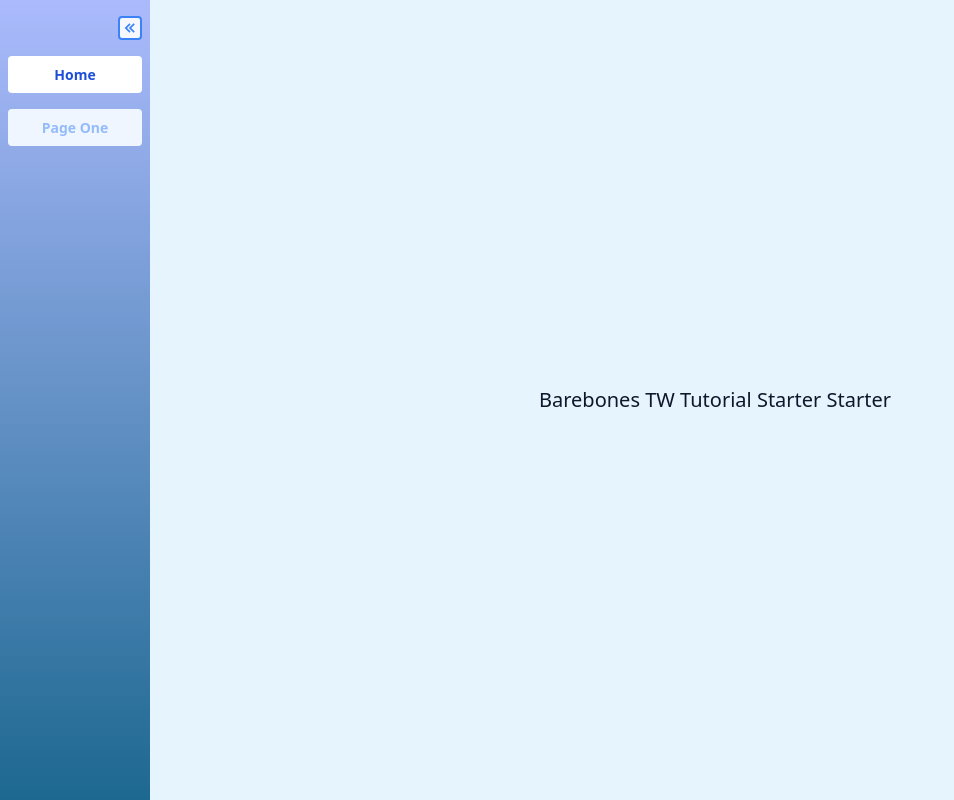
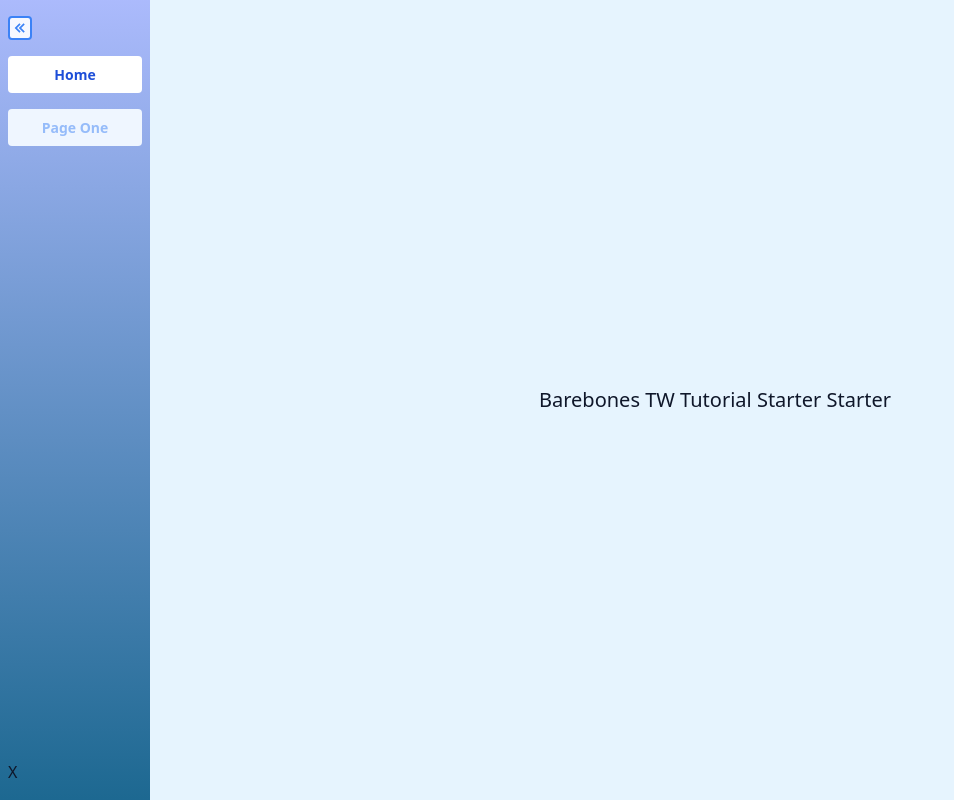
Before and after one commit to PaulHaze/nextjs-tutorial-starter, a Next.js app: page / in a window 1280 px wide. Shown: the whole page, without its empty margins (0-954 px from the left). Built offline with nearby package versions, Linux system fonts and the light colour scheme.

Commit message:
add placeholder for dark mode toggle

```diff
--- a/src/components/navigation/Nav.module.scss
+++ b/src/components/navigation/Nav.module.scss
@@ -1,16 +1,16 @@
 .sidebarContainer {
-  @apply min-h-[100vh] p-5 px-2 py-4 bg-gradient-to-b from-indigo-300/90 to-sky-800/90;
+  @apply flex min-h-[100vh] flex-col justify-between bg-gradient-to-b from-indigo-300/90 to-sky-800/90 p-5 px-2 py-4 transition-all;
 }
 
 .toggleBtnContainer {
-  @apply flex justify-end;
+  @apply relative;
   .toggleBtn {
-    @apply w-6 h-6 text-blue-500 border-2 border-blue-500 rounded flex items-center justify-center bg-[rgba(255,255,255,0.9)];
+    @apply flex h-6 w-6 items-center justify-center rounded border-2 border-blue-500 bg-[rgba(255,255,255,0.9)] text-blue-500;
   }
 }
 
 .toggleIcon {
-  @apply ease-in-out transition-all duration-300 w-6 h-6 m-0;
+  @apply m-0 h-6 w-6 transition-all duration-300 ease-in-out;
 }
 
 .linksList {
@@ -18,9 +18,9 @@
 }
 
 .sidebarLink {
-  @apply flex justify-center w-full px-4 py-2 my-4 font-semibold text-center text-sm rounded whitespace-nowrap text-blue-500/50 bg-blue-50;
+  @apply my-4 flex w-full justify-center whitespace-nowrap rounded bg-blue-50 px-4 py-2 text-center text-sm font-semibold text-blue-500/50;
 }
 
 .active {
-  @apply text-blue-700 bg-white;
+  @apply bg-white text-blue-700;
 }
--- a/src/components/navigation/NavBar.tsx
+++ b/src/components/navigation/NavBar.tsx
@@ -1,9 +1,9 @@
 import { BiChevronsLeft } from 'react-icons/bi';
 
 import { NavLink } from './NavLink';
+import { routes } from './routes';
 
 import styles from './Nav.module.scss';
-import { routes } from './routes';
 
 type NavBarProps = {
   showNav: boolean;
@@ -16,6 +16,8 @@ export function NavBar({ showNav, handleNavClick }: NavBarProps) {
   ));
   return (
     <nav className={styles.sidebarContainer}>
+      {/* NAV CONTAINER */}
+      <div className="">
         {/* SHOW HIDE BUTTON */}
         <div className={styles.toggleBtnContainer}>
           <button
@@ -38,6 +40,10 @@ export function NavBar({ showNav, handleNavClick }: NavBarProps) {
         >
           {renderRoutes}
         </ul>
+      </div>
+
+      {/* DARK MODE TOGGLE */}
+      <div>X</div>
     </nav>
   );
 }
```
Lines whose indentation alone changed are shown as unchanged.
